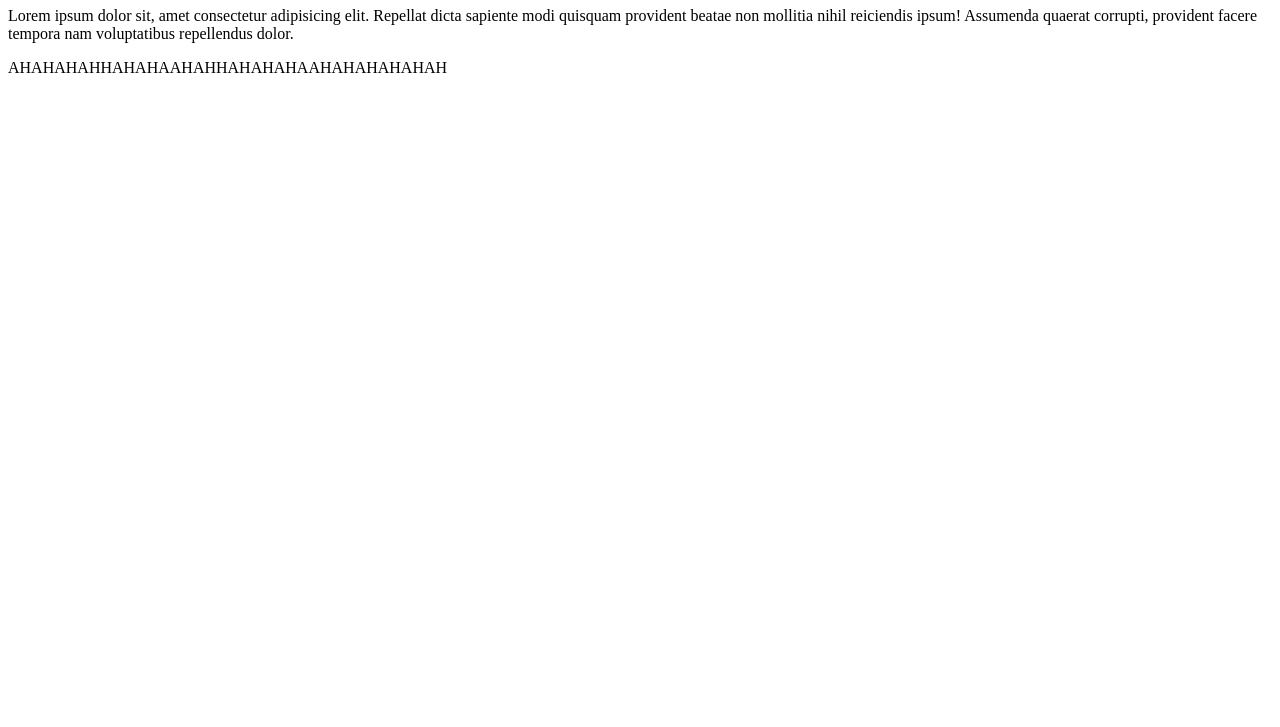
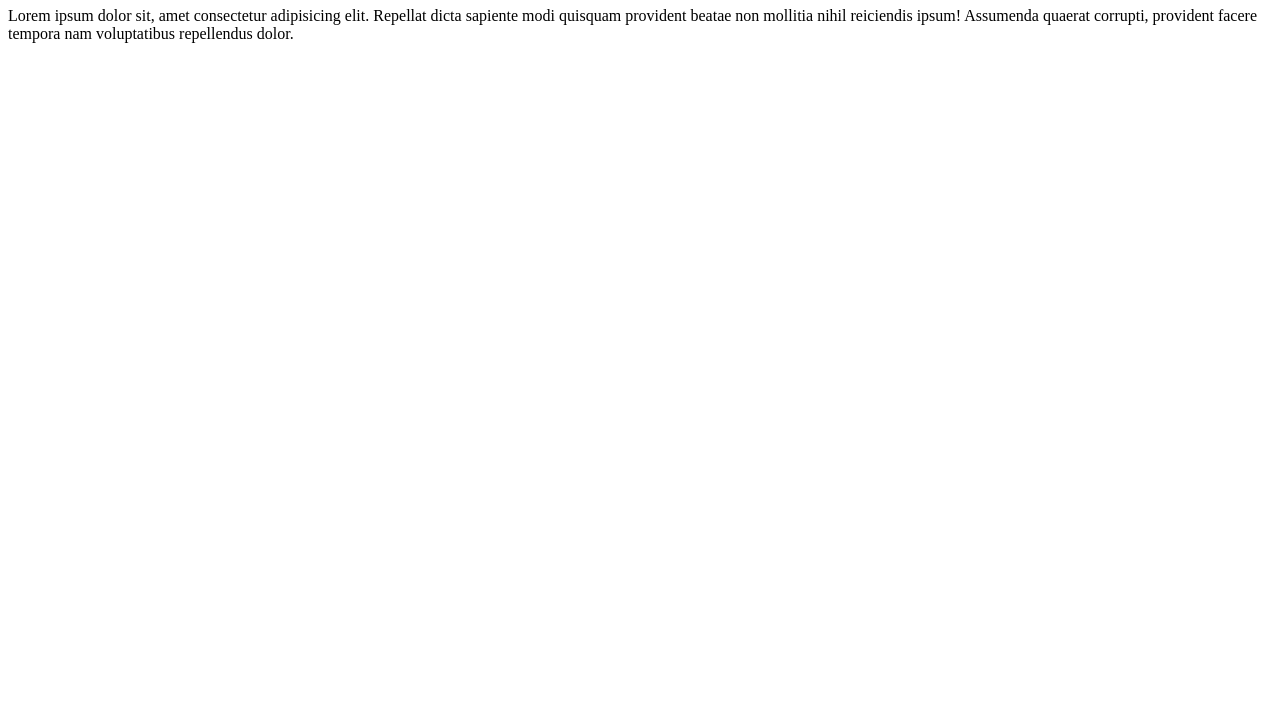
Before and after one commit to Nadiabalestri/creazione-repo-inlocale, a plain HTML site: page prova.html in a window 1280 px wide. Shown: the part 73-800 px from the top of the page. Drawn offline with Linux system fonts and the light colour scheme.

Commit message:
meglio se non committavo

```diff
--- a/prova.html
+++ b/prova.html
@@ -10,6 +10,6 @@
   <h1>Questa è la mia prova alternativa</h1>
   <p>Lorem ipsum dolor sit, amet consectetur adipisicing elit. Repellat dicta sapiente modi quisquam provident beatae non mollitia nihil reiciendis ipsum! Assumenda quaerat corrupti, provident facere tempora nam voluptatibus repellendus dolor.</p>
 
-  <p>AHAHAHAHHAHAHAAHAHHAHAHAHAAHAHAHAHAHAH</p>
+
 </body>
 </html>
```
Also changed, not shown: 1 other file.
